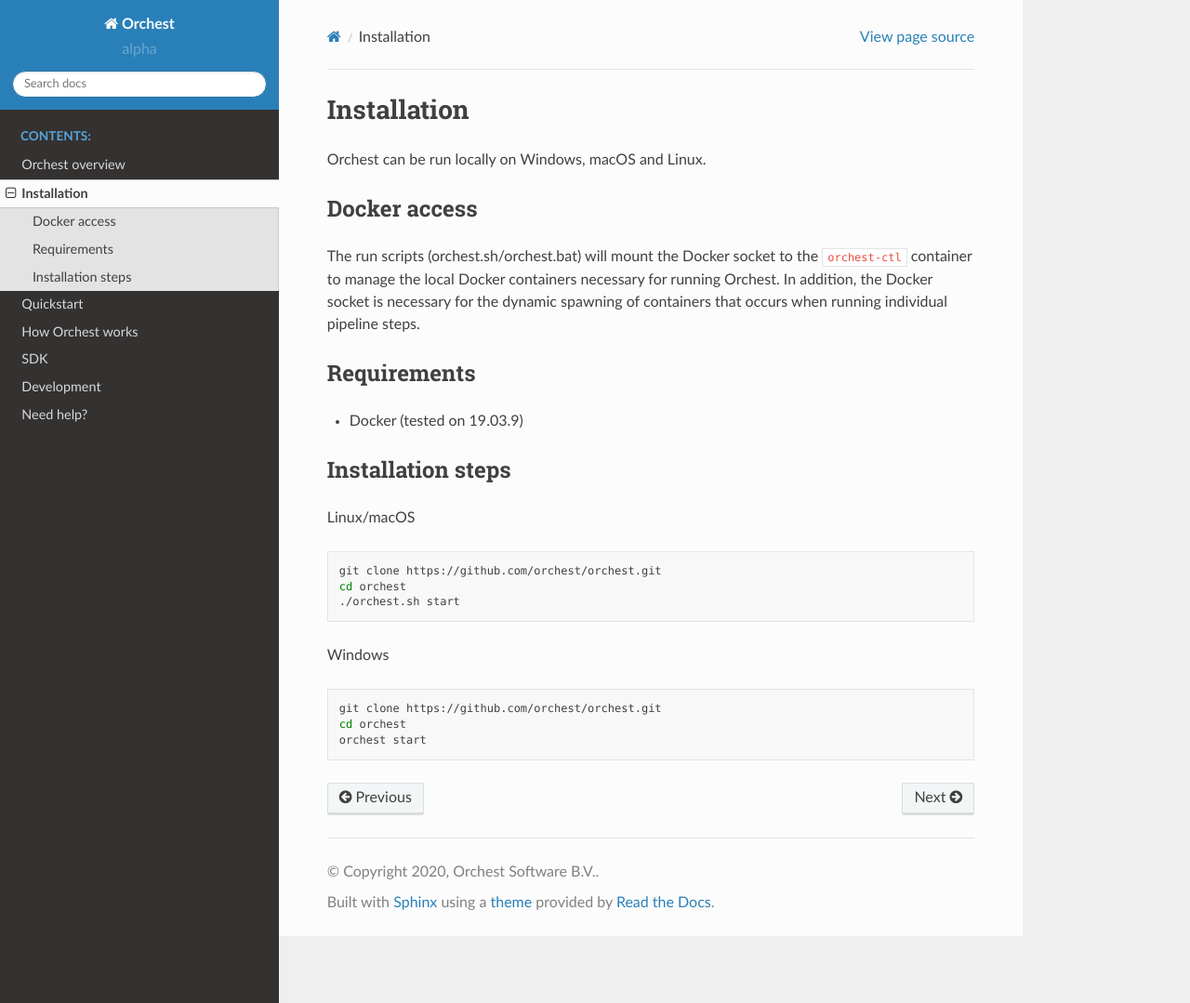
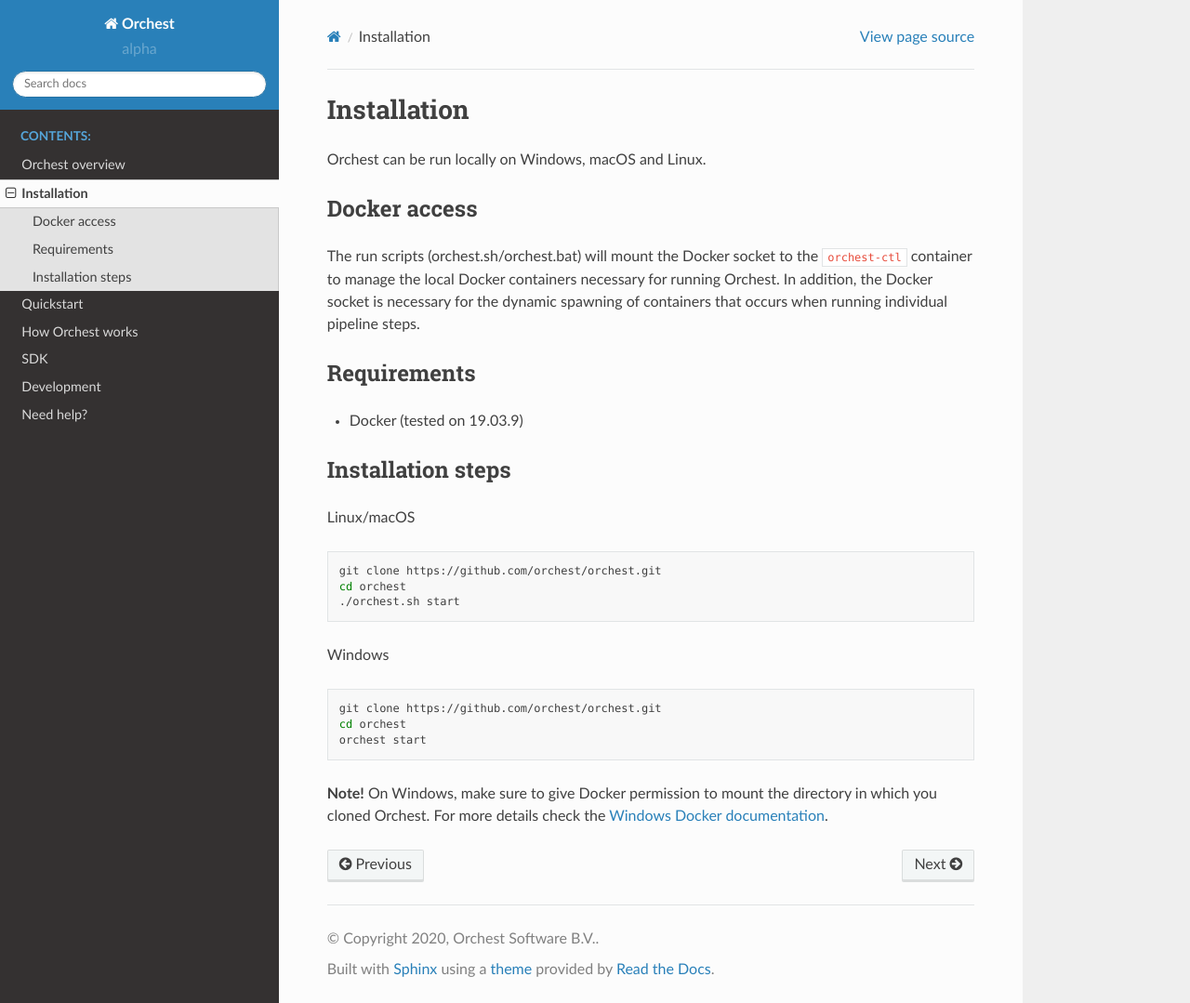
Before and after one commit to ReactExpert918/orchest, a Sphinx documentation site: the page built from docs/source/installation.rst, in a window 1280 px wide and 1079 px high. Shown: the whole window at 93% size. Built offline with Sphinx 7.4.7 and the Read the Docs theme 2.0.0, drawn with Linux system fonts in a browser that asks for light colours.

Commit message:
Add Docker instructions for Windows file mounting

```diff
--- a/docs/source/installation.rst
+++ b/docs/source/installation.rst
@@ -34,3 +34,6 @@
    git clone https://github.com/orchest/orchest.git
    cd orchest
    orchest start
+
+**Note!** On Windows, make sure to give Docker permission to mount the directory in which
+you cloned Orchest. For more details check the `Windows Docker documentation <https://docs.docker.com/docker-for-windows/#file-sharing>`_.
```
Also changed, not shown: README.md (+3 -0 lines).
